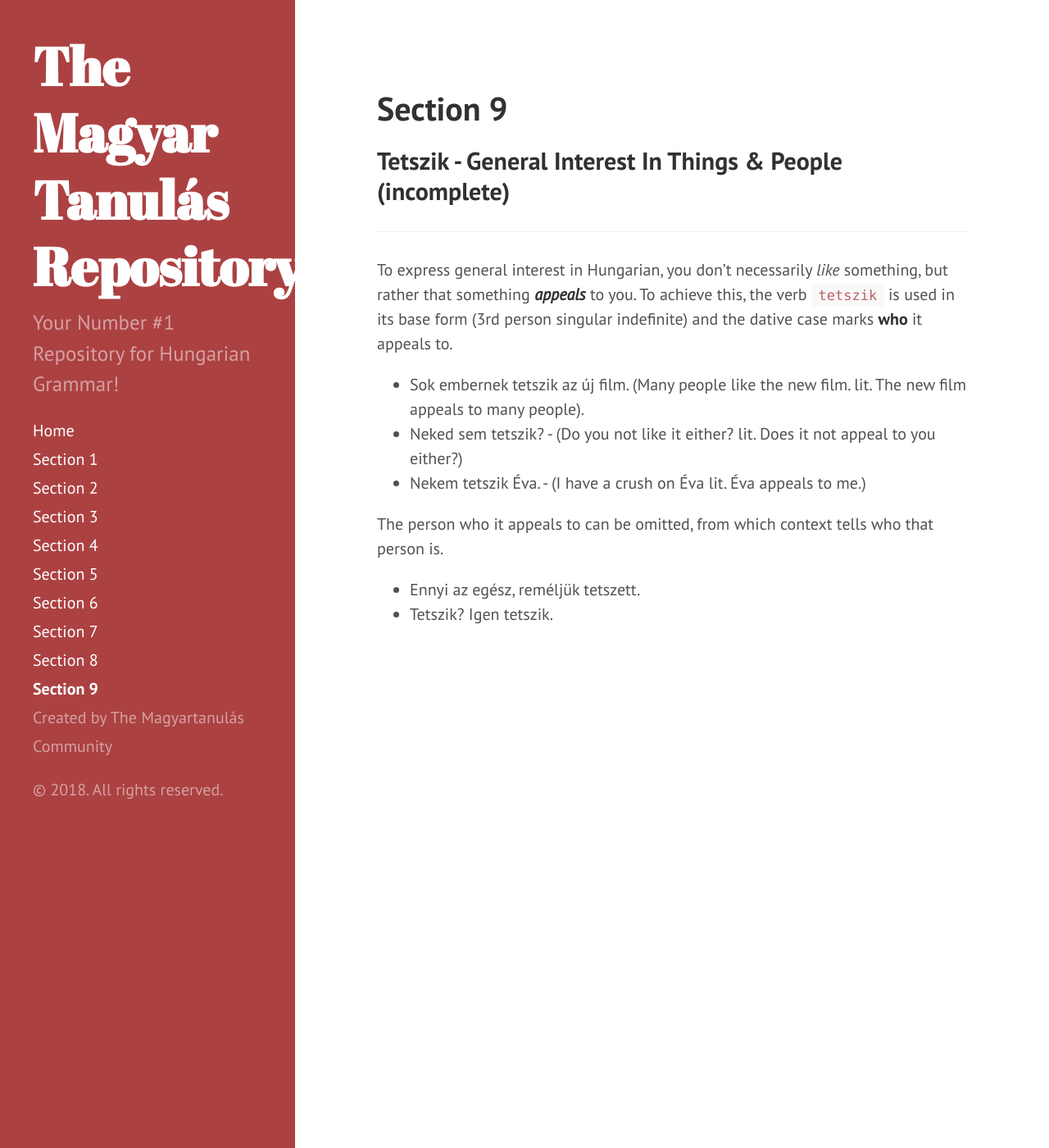
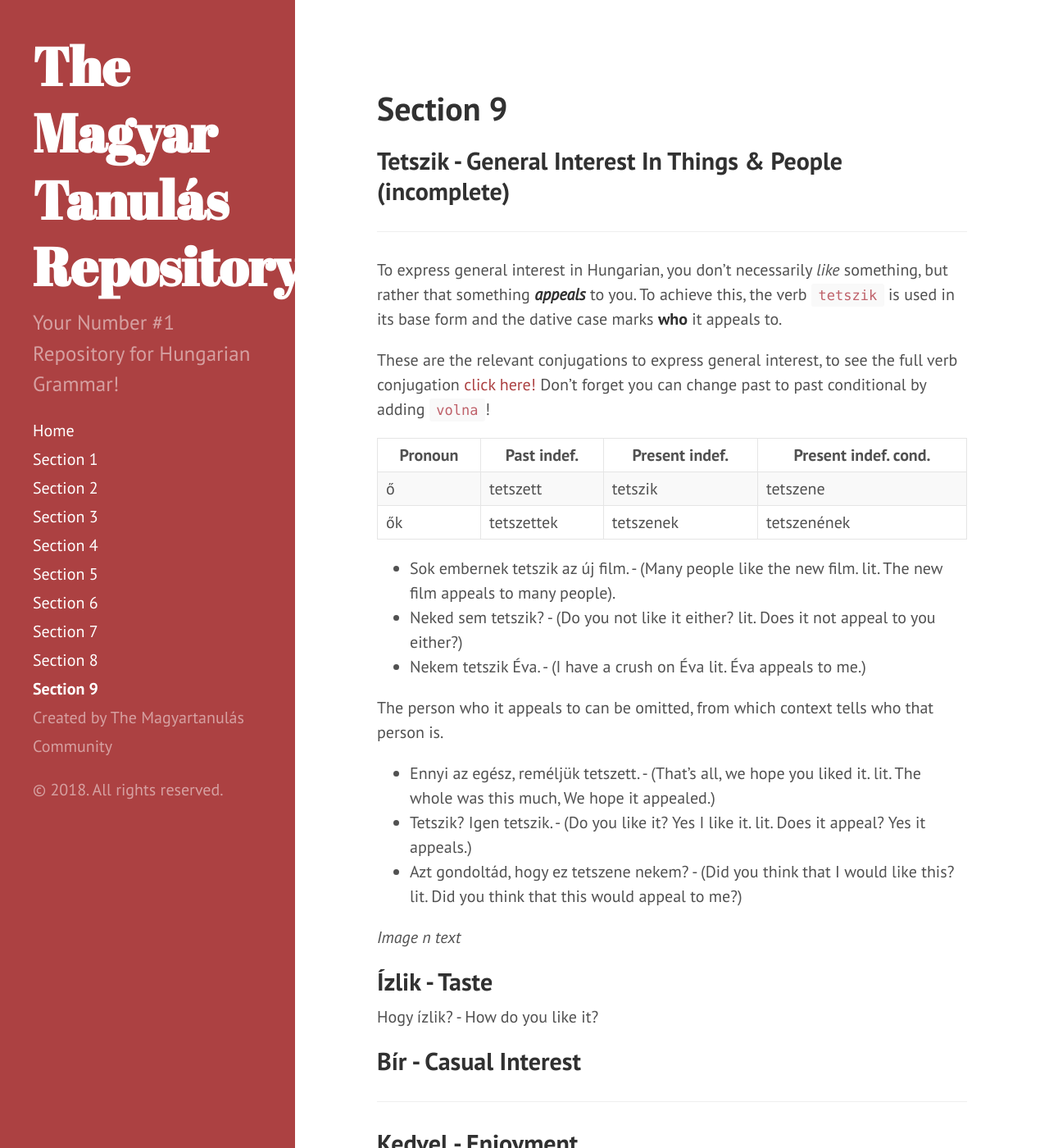
Before and after one commit to Magyartanulas/magyartanulas.github.io, a Jekyll site: the page built from Section9.md, in a window 1280 px wide and 1400 px high. Shown: the whole window at 82% size. Built offline with Jekyll 4.4.1, drawn with Linux system fonts in a browser that asks for light colours; Markdown is read by kramdown in place of the engine named in the settings; some of the changed text lies outside the part shown.

Commit message:
Update Section9.md

```diff
--- a/Section9.md
+++ b/Section9.md
@@ -7,13 +7,48 @@ title: Section 9
 ## Tetszik - General Interest In Things & People (incomplete)
 ---
 
-To express general interest in Hungarian, you don't necessarily *like* something, but rather that something ***appeals*** to you. To achieve this, the verb `tetszik` is used in its base form (3rd person singular indefinite) and the dative case marks **who** it appeals to.
+To express general interest in Hungarian, you don't necessarily *like* something, but rather that something ***appeals*** to you. To achieve this, the verb `tetszik` is used in its base form and the dative case marks **who** it appeals to.
 
-* Sok embernek tetszik az új film. (Many people like the new film. lit. The new film appeals to many people).
+These are the relevant conjugations to express general interest, to see the full verb conjugation [click here!](https://cooljugator.com/hu/tetszik) Don't forget you can change past to past conditional by adding `volna`!
+
+| Pronoun | Past indef. | Present indef. | Present indef. cond. |
+|---------|-------------|----------------|----------------------|
+| ő       | tetszett    | tetszik        | tetszene             |
+| ők      | tetszettek  | tetszenek      | tetszenének          |
+
+* Sok embernek tetszik az új film. - (Many people like the new film. lit. The new film appeals to many people).
 * Neked sem tetszik? - (Do you not like it either? lit. Does it not appeal to you either?)
 * Nekem tetszik Éva. - (I have a crush on Éva lit. Éva appeals to me.)
 
 The person who it appeals to can be omitted, from which context tells who that person is.
 
-* Ennyi az egész, reméljük tetszett.
-* Tetszik? Igen tetszik.
+* Ennyi az egész, reméljük tetszett. - (That's all, we hope you liked it. lit. The whole was this much, We hope it appealed.)
+* Tetszik? Igen tetszik. - (Do you like it? Yes I like it. lit. Does it appeal? Yes it appeals.)
+* Azt gondoltád, hogy ez tetszene nekem? - (Did you think that I would like this? lit. Did you think that this would appeal to me?)
+
+*Image n text*
+
+## Ízlik - Taste
+
+
+Hogy ízlik? - How do you like it?
+
+## Bír - Casual Interest
+---
+
+
+## Kedvel - Enjoyment
+---
+
+Not to be confused with `kedvvel`
+
+## Vonz - Attracts
+---
+
+## Szeret - Liking/Loving
+---
+
+## Szerelem - Romantic Love
+---
+
+Not to be confused with the verb `szerel`
```
